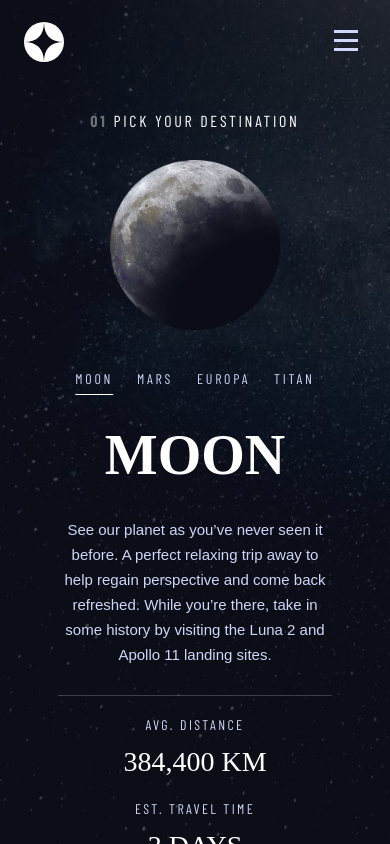
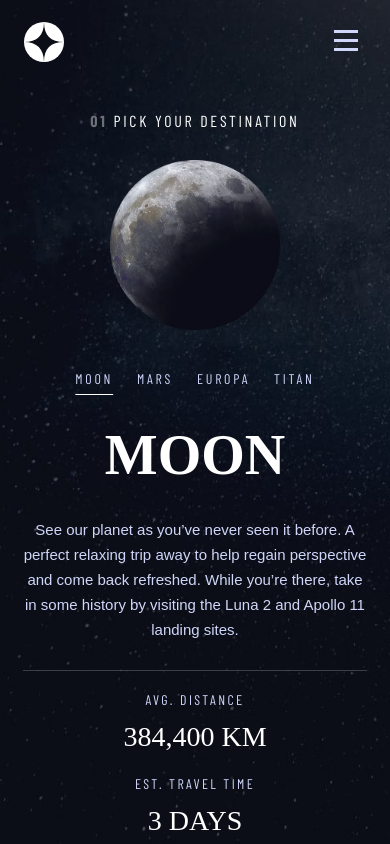
Before and after one commit to shay122990/space-tourism-website, a React (Vite) app: page /destination in a window 390 px wide. Built offline with nearby package versions, Linux system fonts and the light colour scheme; a web font is replaced by a local one.

Commit message:
destination page css

```diff
--- a/src/routes/destination/Destination.css
+++ b/src/routes/destination/Destination.css
@@ -5,7 +5,7 @@
   background-repeat: no-repeat;
   background-size: cover;
   width: 100%;
-  min-height: 100vh;
+  height: 100vh;
   overflow-y: auto;
 }
 .main-destination-container{
@@ -69,7 +69,6 @@
 }
 .destination-details{
   width: 100%;
-  height: 442px;
 }
 .destination-name{
   font-size: 100px;
@@ -100,7 +99,7 @@
   justify-content: start;
   gap: 50px;
   text-align: left;
-  padding: 10px 0;
+  padding-top: 10px;
 }
 .distance-travel-container span {
   font-size: 14px;
@@ -118,6 +117,9 @@
 }
 /* tablet to desktop */
 @media (min-width:1000px) and (max-width:1200px) {
+  .pick-your-destination{
+    padding-top: 40px;
+  }
   .planets-content{
     gap: 2%;
     padding: 3% 0 0 0;
@@ -202,9 +204,6 @@
   .destination-image img{
     width: 170px;
   }
-  .destination-details{
-    width: 80%;
-  }
   .destination-tab-buttons{
     margin-top: 20px;
   }
@@ -216,9 +215,9 @@
     padding: 0;
   }
   .destination-tab-buttons li:hover,
-  .destination-tab-buttons li.active {
+  .destination-tab-buttons li.active{
     text-underline-offset: 10px;
-  }
+}
   .destination-name{
     font-size: 56px;
   }
@@ -229,7 +228,7 @@
   .distance-travel-container{
     flex-direction: column;
     gap: 20px;
-    margin-bottom: 50px;
+    margin-bottom: 40px;
   }
 
 }
```
